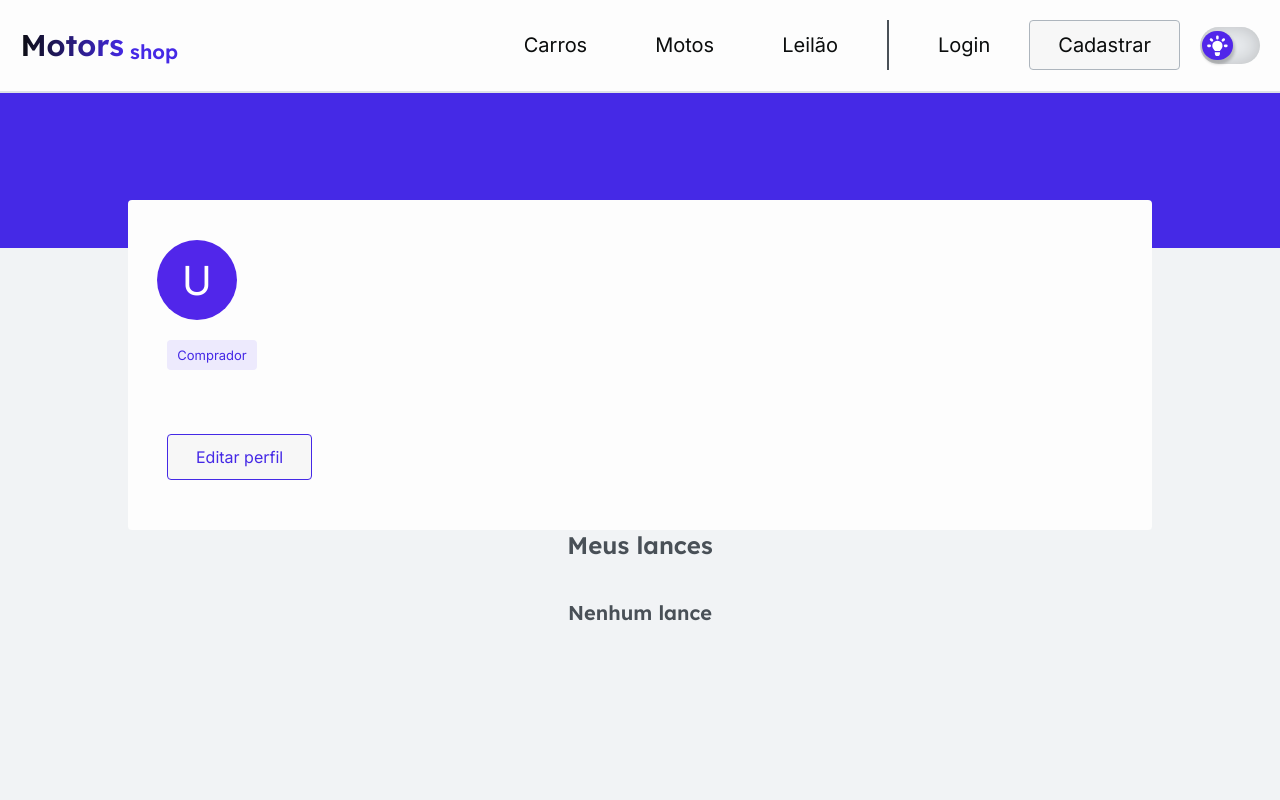
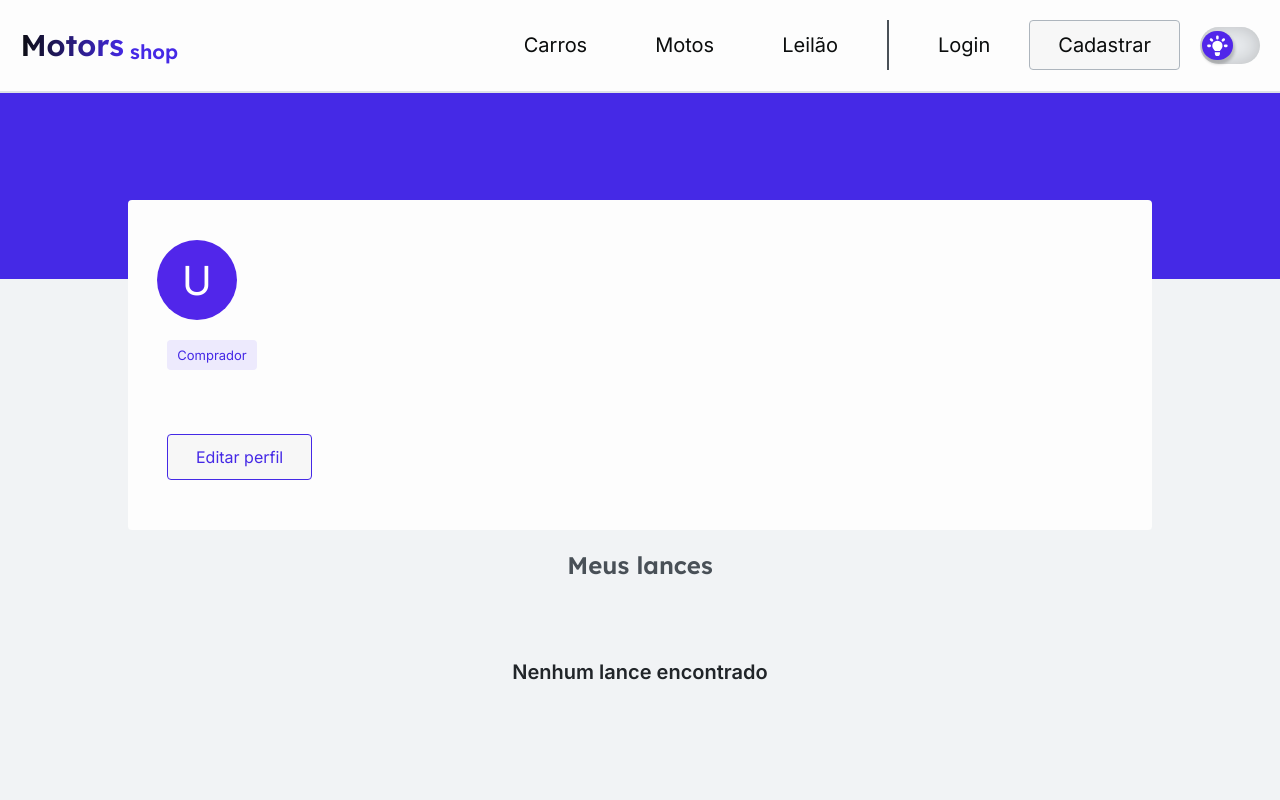
Before and after one commit to KA-17-Motors-Shop/group17, a React (Create React App) app: page /profile in a window 1280 px wide. Shown: the top 800 px of the page. Built offline with nearby package versions, Linux system fonts and the light colour scheme.

Commit message:
feat: load component

```diff
--- a/src/components/Lists/AuctionList/index.tsx
+++ b/src/components/Lists/AuctionList/index.tsx
@@ -3,6 +3,7 @@ import { useListAnnounces } from "../../../Providers/Auction/listAll";
 import { useCallback, useEffect, useState } from "react";
 import { IAuctionRes } from "../../../interfaces/auction";
 import AuctionCard from "../../Card/AuctionCard";
+import LoadingOrEmpty from "../../Loader/LoadingOrEmpty";
 
 const AuctionList: React.FC = () => {
   const [announces, setAnnounces] = useState<IAuctionRes[]>([]);
@@ -23,9 +24,11 @@ const AuctionList: React.FC = () => {
     <Container>
       <h2>Leilão</h2>
       <ContainerCardAuction>
-        {announces.map((item) => (
-          <AuctionCard key={item.id} announce={item} />
-        ))}
+        {announces.length ? (
+          announces.map((item) => <AuctionCard key={item.id} announce={item} />)
+        ) : (
+          <LoadingOrEmpty message="Nenhum leilão ativo no momento" />
+        )}
       </ContainerCardAuction>
     </Container>
   );
--- a/src/components/Lists/CarsList/index.tsx
+++ b/src/components/Lists/CarsList/index.tsx
@@ -4,6 +4,7 @@ import { useListAnnounces } from "../../../Providers/Auction/listAll";
 import { TitleContainer, CardContainer } from "./styles";
 import { typeVehicle } from "../../../interfaces/auction";
 import SaleCard from "../../Card/SaleCard";
+import LoadingOrEmpty from "../../Loader/LoadingOrEmpty";
 
 const CarsList: React.FC = () => {
   const [announce, setAnnounce] = useState<IAuctionRes[]>([]);
@@ -25,9 +26,11 @@ const CarsList: React.FC = () => {
     <>
       <TitleContainer>Carros</TitleContainer>
       <CardContainer>
-        {announce.map((item) => (
-          <SaleCard announce={item} key={item.id} />
-        ))}
+        {announce.length ? (
+          announce.map((item) => <SaleCard announce={item} key={item.id} />)
+        ) : (
+          <LoadingOrEmpty message="Nenhum carro anúnciado" />
+        )}
       </CardContainer>
     </>
   );
--- a/src/components/Lists/MotorcyclesList/index.tsx
+++ b/src/components/Lists/MotorcyclesList/index.tsx
@@ -2,6 +2,7 @@ import { useCallback, useEffect, useState } from "react";
 import { IAuctionRes, typeVehicle, type } from "../../../interfaces/auction";
 import { useListAnnounces } from "../../../Providers/Auction/listAll";
 import SaleCard from "../../Card/SaleCard";
+import LoadingOrEmpty from "../../Loader/LoadingOrEmpty";
 import { TitleContainer, CardContainer } from "./styles";
 
 const MotorcyclesList: React.FC = () => {
@@ -26,9 +27,11 @@ const MotorcyclesList: React.FC = () => {
     <>
       <TitleContainer>Motos</TitleContainer>
       <CardContainer>
-        {announce.map((item) => (
-          <SaleCard announce={item} key={item.id} />
-        ))}
+        {announce.length ? (
+          announce.map((item) => <SaleCard announce={item} key={item.id} />)
+        ) : (
+          <LoadingOrEmpty message="Nenhuma moto anúnciada" />
+        )}
       </CardContainer>
     </>
   );
--- a/src/components/Loader/LoadingOrEmpty/index.tsx
+++ b/src/components/Loader/LoadingOrEmpty/index.tsx
@@ -1,18 +1,30 @@
 import React, { useEffect, useState } from "react";
 
-const LoadingOrEmpty: React.FC = () => {
+import { ThreeDots } from "react-loader-spinner";
+import { LoadContainer, Message } from "./styles";
+
+const LoadingOrEmpty: React.FC<{ message: string }> = ({ message }) => {
   const [loading, setLoading] = useState(true);
 
   useEffect(() => {
-    setTimeout(() => setLoading(false), 1500);
+    setTimeout(() => setLoading(false), 3000);
   }, []);
-
-  return loading ? (
-    <div>
-      <h1>Carregando...</h1>
-    </div>
-  ) : (
-    <h1>Nenhum anúncio encontrado</h1>
+  return (
+    <>
+      {loading ? (
+        <LoadContainer>
+          <ThreeDots
+            height="80"
+            width="80"
+            radius="9"
+            color="#5126EA"
+            ariaLabel="three-dots-loading"
+          />
+        </LoadContainer>
+      ) : (
+        <Message>{message}</Message>
+      )}
+    </>
   );
 };
 
--- /dev/null
+++ b/src/components/Loader/LoadingOrEmpty/styles.ts
@@ -0,0 +1,20 @@
+import styled from "styled-components";
+
+export const LoadContainer = styled.div`
+  width: 100%;
+  padding: 2rem;
+  display: flex;
+  flex-direction: column;
+  align-items: center;
+`;
+
+export const Message = styled.h2`
+  width: 100%;
+  padding: 2rem;
+  text-align: center;
+  font-family: "Inter";
+  font-style: normal;
+  font-weight: 600;
+  font-size: 20px;
+  color: ${({ theme }) => theme.textColors.spantext};
+`;
--- a/src/components/MyAnnouncesList/AuctionGroup/index.tsx
+++ b/src/components/MyAnnouncesList/AuctionGroup/index.tsx
@@ -17,7 +17,7 @@ const AuctionGroup: React.FC<{ auctions: IAuctionRes[] }> = ({ auctions }) => {
           ))}
         </ContainerGroup>
       ) : (
-        <LoadingOrEmpty />
+        <LoadingOrEmpty message="Nenhum leilão encontrado" />
       )}
     </Container>
   );
--- a/src/components/MyAnnouncesList/SalesGroup/index.tsx
+++ b/src/components/MyAnnouncesList/SalesGroup/index.tsx
@@ -18,7 +18,7 @@ const SalesGroup: React.FC<{ sales: IAuctionRes[] }> = ({ sales }) => {
           ))}
         </ContainerGroup>
       ) : (
-        <LoadingOrEmpty />
+        <LoadingOrEmpty message="Nenhuma venda encontrada" />
       )}
     </Container>
   );
--- a/src/components/MyBidsList/index.tsx
+++ b/src/components/MyBidsList/index.tsx
@@ -1,5 +1,6 @@
 import React, { useState } from "react";
-import { Container, ContainerGroup, Span, Title } from "./styles";
+import LoadingOrEmpty from "../Loader/LoadingOrEmpty";
+import { Container, ContainerGroup, Title } from "./styles";
 
 const MyBidsList: React.FC = () => {
   const [bids, setBids] = useState([]);
@@ -14,7 +15,7 @@ const MyBidsList: React.FC = () => {
           ))}
         </ContainerGroup>
       ) : (
-        <Span>Nenhum lance</Span>
+        <LoadingOrEmpty message="Nenhum lance encontrado" />
       )}
     </Container>
   );
--- a/src/components/MyBidsList/styles.ts
+++ b/src/components/MyBidsList/styles.ts
@@ -6,6 +6,7 @@ export const Container = styled.div`
   align-items: center;
   gap: 2rem;
   width: 100%;
+  padding: 1rem;
 `;
 
 export const Title = styled.h2`
@@ -16,14 +17,6 @@ export const Title = styled.h2`
   color: ${({ theme }) => theme.textColors.primaryText};
 `;
 
-export const Span = styled.h3`
-  font-family: "Lexend";
-  font-style: normal;
-  font-weight: 600;
-  font-size: 20px;
-  color: ${({ theme }) => theme.textColors.primaryText};
-`;
-
 export const ContainerGroup = styled.ul`
   display: flex;
   flex-direction: column;
--- a/src/pages/Home/index.tsx
+++ b/src/pages/Home/index.tsx
@@ -31,7 +31,7 @@ const Home: React.FC = () => {
     <Page>
       <Header />
       <Main>
-        {user.isActivate === false && <ActivateUserSpan />}
+        {!user.isActivate && <ActivateUserSpan />}
         <BannerHome />
         <AuctionList />
         <CarsList />
```
